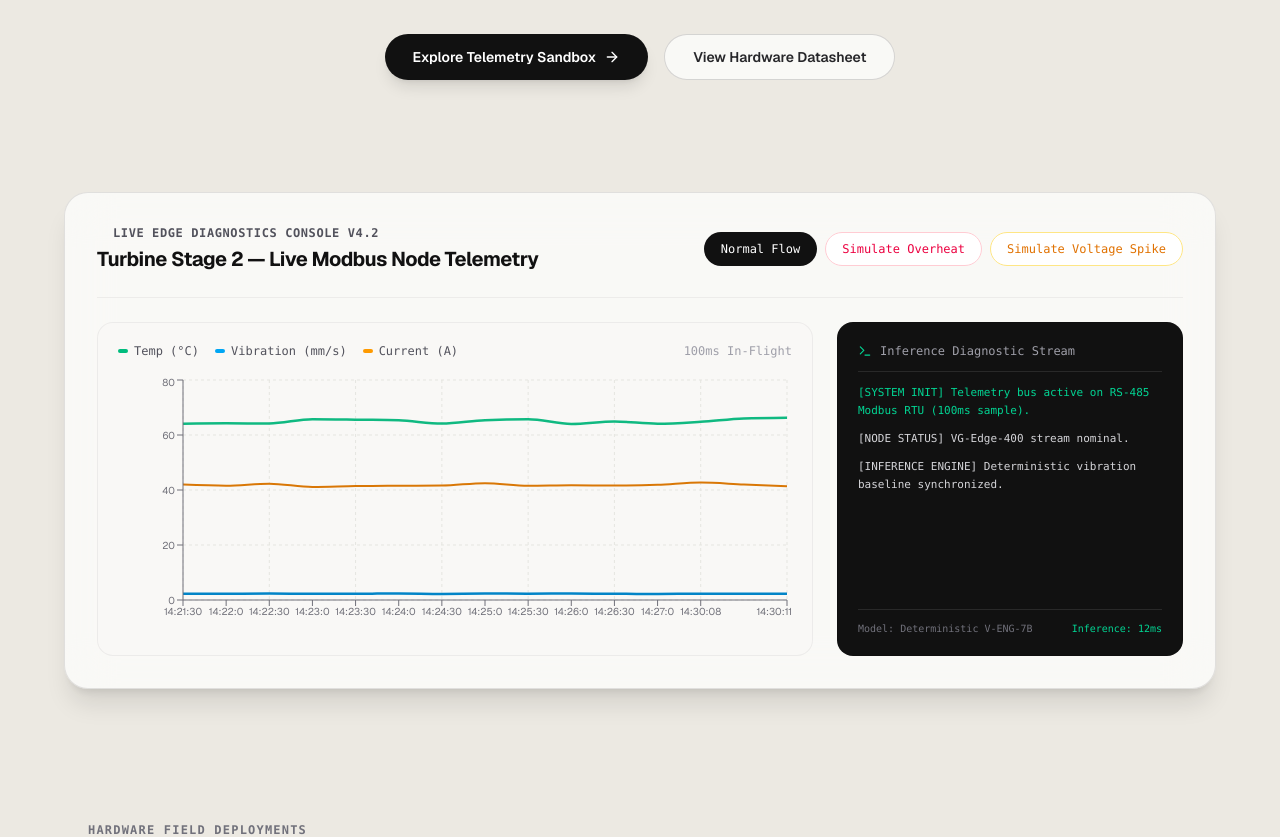
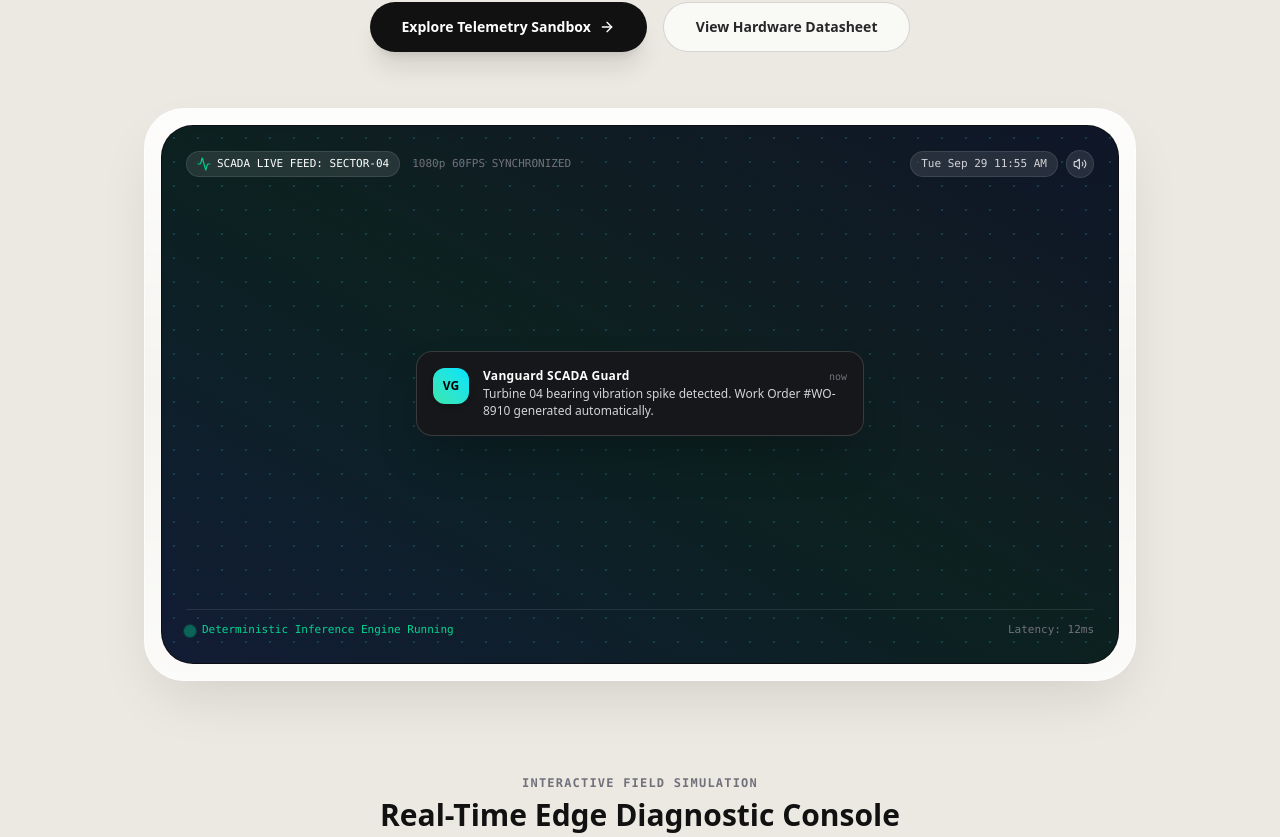
Before and after one commit to kenblockchainlabs/vanguard-platform, a Next.js app: page / in a window 1280 px wide. Shown: the part 584-1421 px from the top of the page. Built offline with nearby package versions, Linux system fonts and the light colour scheme.

Commit message:
feat: add HyperFrames-style Hero Video Showcase frame with floating incident notification

```diff
--- a/app/page.tsx
+++ b/app/page.tsx
@@ -2,14 +2,14 @@ import React from "react";
 import TelemetrySimulator from "@/components/TelemetrySimulator";
 import HardwareCatalog from "@/components/HardwareCatalog";
 import Link from "next/link";
-import { ShieldCheck, ArrowRight, ArrowUpRight } from "lucide-react";
+import { ShieldCheck, ArrowRight, Volume2, BellRing, Sparkles, Activity, ArrowUpRight } from "lucide-react";
 
 export default function Home() {
   return (
-    <main className="min-h-screen bg-[#ECE9E2] text-zinc-900 relative overflow-hidden">
-      {/* Iridescent Aura Background Blobs ala HyperFrames */}
-      <div className="absolute top-[-10%] left-[20%] w-[500px] h-[500px] bg-gradient-to-tr from-[#A7F3D0]/60 via-[#BAE6FD]/40 to-[#FDE68A]/40 rounded-full blur-[120px] pointer-events-none -z-10" />
-      <div className="absolute top-[30%] right-[-5%] w-[600px] h-[600px] bg-gradient-to-br from-[#D9F99D]/50 via-[#E9D5FF]/30 to-[#BAE6FD]/40 rounded-full blur-[140px] pointer-events-none -z-10" />
+    <main className="min-h-screen bg-[#ECE9E2] text-zinc-900 relative overflow-hidden font-sans">
+      {/* Iridescent Aura Background Blobs persis HyperFrames.dev */}
+      <div className="absolute top-[-10%] left-[15%] w-[650px] h-[650px] bg-gradient-to-tr from-[#A7F3D0]/70 via-[#BAE6FD]/50 to-[#FDE68A]/50 rounded-full blur-[140px] pointer-events-none -z-10" />
+      <div className="absolute top-[25%] right-[-10%] w-[700px] h-[700px] bg-gradient-to-br from-[#D9F99D]/60 via-[#E9D5FF]/40 to-[#BAE6FD]/50 rounded-full blur-[160px] pointer-events-none -z-10" />
 
       {/* Top Navbar */}
       <nav className="border-b border-black/5 bg-[#ECE9E2]/80 backdrop-blur-md sticky top-0 z-50 px-6 py-4">
@@ -37,10 +37,10 @@ export default function Home() {
         </div>
       </nav>
 
-      {/* Hero Section */}
-      <section className="pt-24 pb-16 px-6 max-w-7xl mx-auto text-center relative">
+      {/* Hero Header */}
+      <section className="pt-20 pb-8 px-6 max-w-7xl mx-auto text-center relative">
         <div className="inline-flex items-center gap-2 px-4 py-1.5 rounded-full bg-white/70 border border-black/10 text-zinc-800 text-xs font-mono mb-8 shadow-sm">
-          <ShieldCheck className="w-4 h-4 text-emerald-600" />
+          <ShieldCheck className="w-4 h-4 text-emerald-600"/>
           ENTERPRISE TELEMETRY & EDGE ANOMALY DETECTION
         </div>
 
@@ -48,37 +48,105 @@ export default function Home() {
           Autonomous Incident Intelligence for Heavy Industry.
         </h1>
 
-        <p className="mt-8 text-zinc-600 text-base md:text-lg max-w-2xl mx-auto leading-relaxed">
+        <p className="mt-6 text-zinc-600 text-base md:text-lg max-w-2xl mx-auto leading-relaxed">
           Bridging legacy PLC/SCADA field instruments with real-time deterministic incident reasoning. Zero unscheduled downtime, millisecond-level telemetry triage.
         </p>
 
-        <div className="mt-10 flex flex-wrap justify-center gap-4">
+        <div className="mt-8 flex flex-wrap justify-center gap-4">
           <a
             href="#sandbox"
-            className="px-7 py-3 rounded-full text-sm font-semibold bg-[#111111] text-white hover:bg-black transition flex items-center gap-2 shadow-lg hover:scale-105"
+            className="px-8 py-3.5 rounded-full text-sm font-semibold bg-[#111111] text-white hover:bg-black transition flex items-center gap-2 shadow-xl hover:scale-105 duration-200"
           >
-            Explore Telemetry Sandbox <ArrowRight className="w-4 h-4" />
+            Explore Telemetry Sandbox <ArrowRight className="w-4 h-4"/>
           </a>
           <a
             href="#hardware"
-            className="px-7 py-3 rounded-full text-sm font-semibold border border-black/15 bg-white/70 text-zinc-800 hover:bg-white transition"
+            className="px-8 py-3.5 rounded-full text-sm font-semibold border border-black/15 bg-white/70 text-zinc-800 hover:bg-white transition"
           >
             View Hardware Datasheet
           </a>
         </div>
       </section>
 
-      {/* Sandbox */}
-      <section id="sandbox" className="py-12 px-6">
-        <TelemetrySimulator />
+      {/* HyperFrames Style Video Showcase Frame */}
+      <section className="py-6 px-4 max-w-5xl mx-auto">
+        <div className="relative rounded-[2.5rem] p-3 sm:p-4 bg-gradient-to-b from-white/90 via-white/50 to-white/80 border border-white/60 shadow-[0_25px_60px_-15px_rgba(0,0,0,0.12)] backdrop-blur-xl">
+          {/* Outer Screen Bezel */}
+          <div className="relative rounded-[2rem] overflow-hidden aspect-[16/10] sm:aspect-[16/9] bg-[#0E1015] border border-black/10 shadow-inner flex flex-col justify-between p-4 sm:p-6 text-white">
+
+            {/* Background Looping Industrial Ambient Animation */}
+            <div className="absolute inset-0 bg-gradient-to-tr from-[#1E3A8A]/30 via-[#064E3B]/30 to-[#0F172A] opacity-90" />
+            <div className="absolute inset-0 bg-[radial-gradient(#38BDF8_1px,transparent_1px)] [background-size:24px_24px] opacity-20" />
+
+            {/* Top Bar Video Overlays ala HyperFrames */}
+            <div className="relative z-10 flex items-center justify-between font-mono text-[11px] text-zinc-400">
+              <div className="flex items-center gap-3">
+                <span className="flex items-center gap-1.5 px-2.5 py-1 rounded-full bg-white/10 backdrop-blur-md border border-white/10 text-white font-medium">
+                  <Activity className="w-3.5 h-3.5 text-emerald-400 animate-pulse"/>
+                  SCADA LIVE FEED: SECTOR-04
+                </span>
+                <span className="hidden sm:inline-block text-zinc-500">1080p 60FPS SYNCHRONIZED</span>
+              </div>
+
+              <div className="flex items-center gap-2">
+                <span className="px-2.5 py-1 rounded-full bg-white/10 backdrop-blur-md border border-white/10 text-zinc-300">
+                  Tue Sep 29 11:55 AM
+                </span>
+                <button className="w-7 h-7 rounded-full bg-white/10 backdrop-blur-md border border-white/10 flex items-center justify-center text-zinc-300 hover:text-white transition">
+                  <Volume2 className="w-3.5 h-3.5"/>
+                </button>
+              </div>
+            </div>
+
+            {/* Floating Notification Pop-up (Exact HyperFrames Style) */}
+            <div className="relative z-10 my-auto max-w-sm sm:max-w-md mx-auto w-full">
+              <div className="bg-[#18181B]/95 backdrop-blur-2xl border border-white/15 rounded-2xl p-4 shadow-2xl flex items-start gap-3.5 transform hover:scale-[1.02] transition duration-300">
+                <div className="w-9 h-9 rounded-xl bg-gradient-to-tr from-[#3CE6AC] to-[#00E3FF] flex-shrink-0 flex items-center justify-center text-black font-bold text-xs shadow-md">
+                  VG
+                </div>
+                <div className="flex-1 min-w-0">
+                  <div className="flex items-center justify-between">
+                    <span className="font-bold text-xs text-white tracking-wide">Vanguard SCADA Guard</span>
+                    <span className="text-[10px] text-zinc-500 font-mono">now</span>
+                  </div>
+                  <p className="text-xs text-zinc-300 mt-0.5 leading-snug">
+                    Turbine 04 bearing vibration spike detected. Work Order #WO-8910 generated automatically.
+                  </p>
+                </div>
+              </div>
+            </div>
+
+            {/* Bottom Status Ticker */}
+            <div className="relative z-10 flex items-center justify-between text-[11px] font-mono text-zinc-400 pt-3 border-t border-white/10">
+              <div className="flex items-center gap-2">
+                <span className="h-2 w-2 rounded-full bg-emerald-400 animate-ping" />
+                <span className="text-emerald-400 font-medium">Deterministic Inference Engine Running</span>
+              </div>
+              <span className="text-zinc-500">Latency: 12ms</span>
+            </div>
+          </div>
+        </div>
       </section>
 
-      {/* Hardware */}
-      <section id="hardware">
-        <HardwareCatalog />
+      {/* Telemetry Simulator Sandbox */}
+      <section id="sandbox" className="py-16 px-6">
+        <div className="text-center mb-8">
+          <span className="font-mono text-xs text-zinc-500 uppercase tracking-widest font-semibold">
+            Interactive Field Simulation
+          </span>
+          <h2 className="text-3xl font-extrabold text-[#111111] mt-1">
+            Real-Time Edge Diagnostic Console
+          </h2>
+        </div>
+        <TelemetrySimulator/>
       </section>
 
-      {/* Field Deployments (Suriota Pattern) */}
+      {/* Hardware Section */}
+      <section id="hardware">
+        <HardwareCatalog/>
+      </section>
+
+      {/* Field Deployments (Suriota Benchmark) */}
       <section className="py-20 max-w-6xl mx-auto px-6 border-t border-black/10">
         <div className="mb-8">
           <span className="font-mono text-xs text-zinc-500 uppercase tracking-widest font-semibold">
@@ -106,7 +174,7 @@ export default function Home() {
         </div>
       </section>
 
-      {/* Footer & Compliance Links */}
+      {/* Corporate Compliance Footer */}
       <footer className="border-t border-black/10 py-16 px-6 bg-[#E3DFD7] text-zinc-600 text-xs">
         <div className="max-w-6xl mx-auto flex flex-col md:flex-row justify-between items-start gap-8">
           <div>
```
